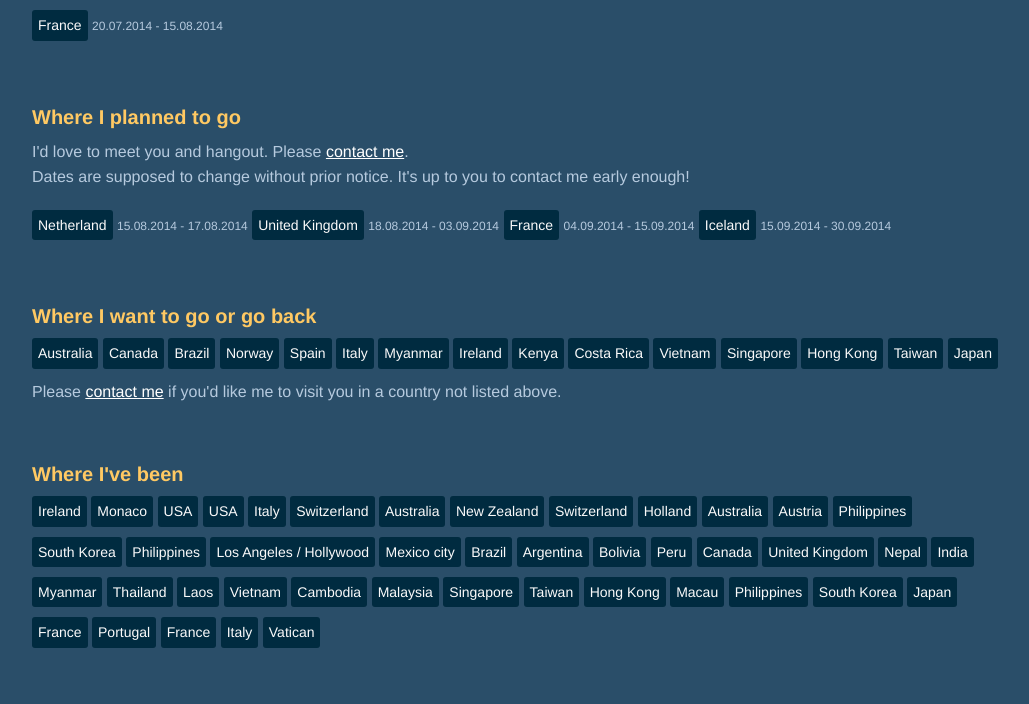
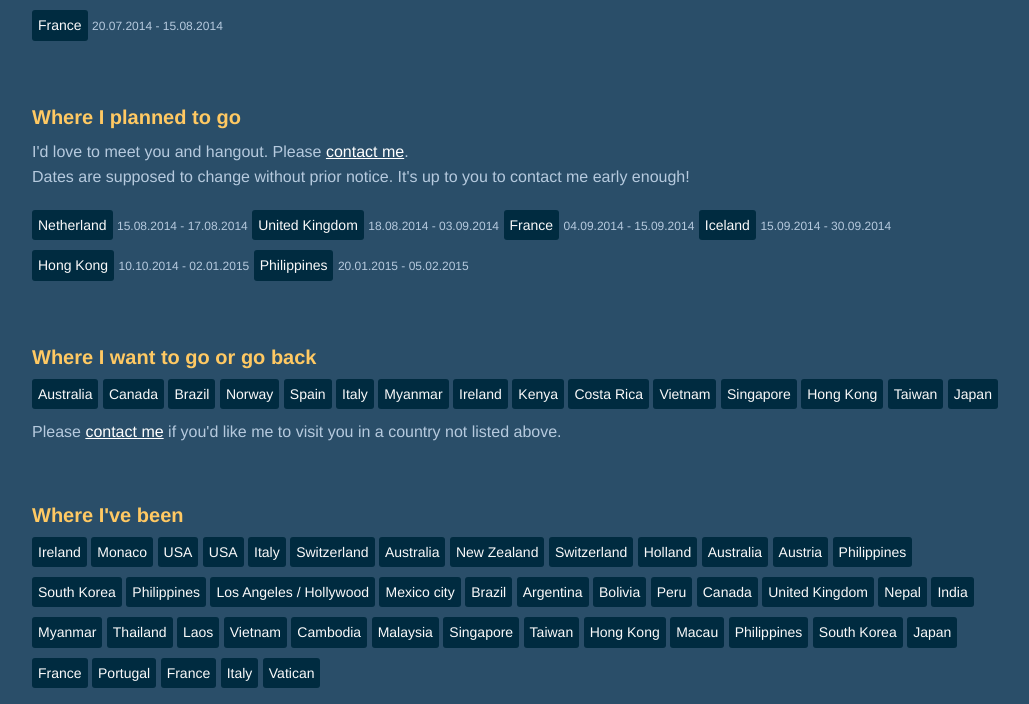
Before and after one commit to spyesx/spyesx.fr-travels, a PHP site: page / in a window 1280 px wide. Shown: the part 2226-2930 px from the top of the page, without its empty margins (123-1152 px from the left). Run offline with PHP 8.4, Linux system fonts and the light colour scheme; style sheets or scripts are compiled from the project's sources; some libraries are stand-ins or nearby versions.

Commit message:
Add dates

```diff
--- a/index.php
+++ b/index.php
@@ -408,6 +408,7 @@
   })(window,document,'script','//www.google-analytics.com/analytics.js','ga');
 
   ga('create', 'UA-4005134-2', 'auto');
+  ga('require', 'displayfeatures');
   ga('send', 'pageview');
 
 </script>
--- a/php/countries.datas.php
+++ b/php/countries.datas.php
@@ -242,6 +242,16 @@
 			'dateout' => '2014-09-30 01:30:00',
 		),
 		array(
+			'name' => 'Hong Kong',
+			'datein' => '2014-10-10 01:30:00',
+			'dateout' => '2015-01-02 01:30:00',
+		),
+		array(
+			'name' => 'Philippines',
+			'datein' => '2015-01-20 01:30:00',
+			'dateout' => '2015-02-05 01:30:00',
+		),
+		array(
 			'name' => 'Australia',
 			'datein' => '',
 			'dateout' => '',
```
